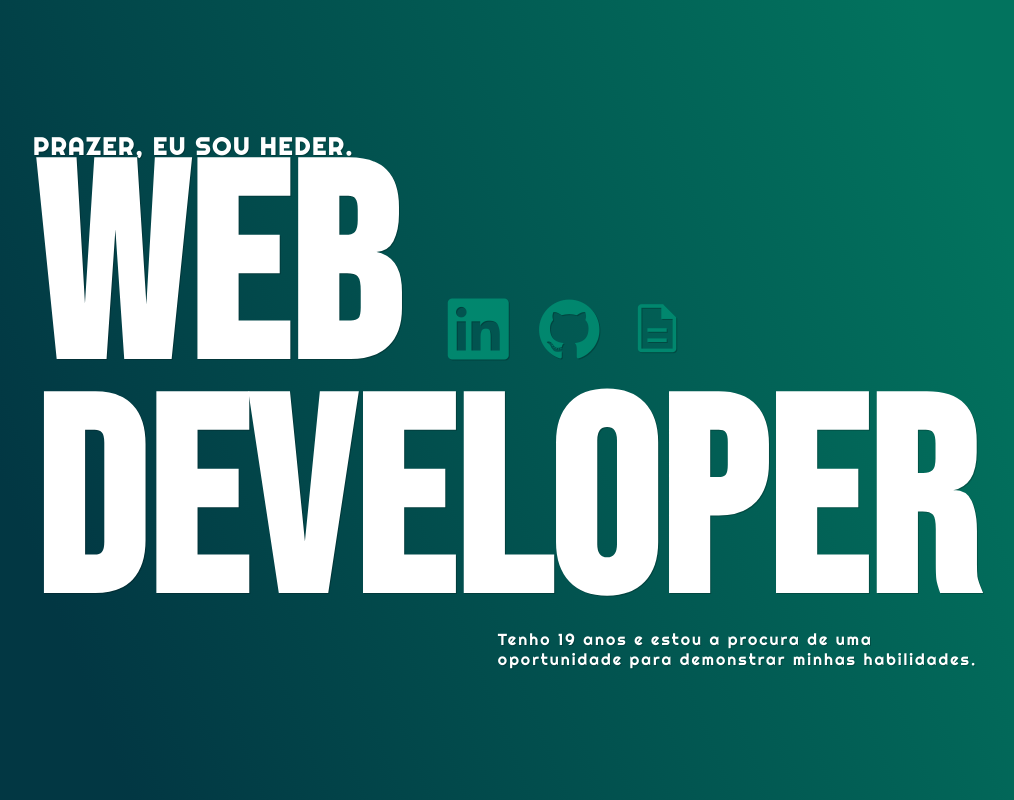
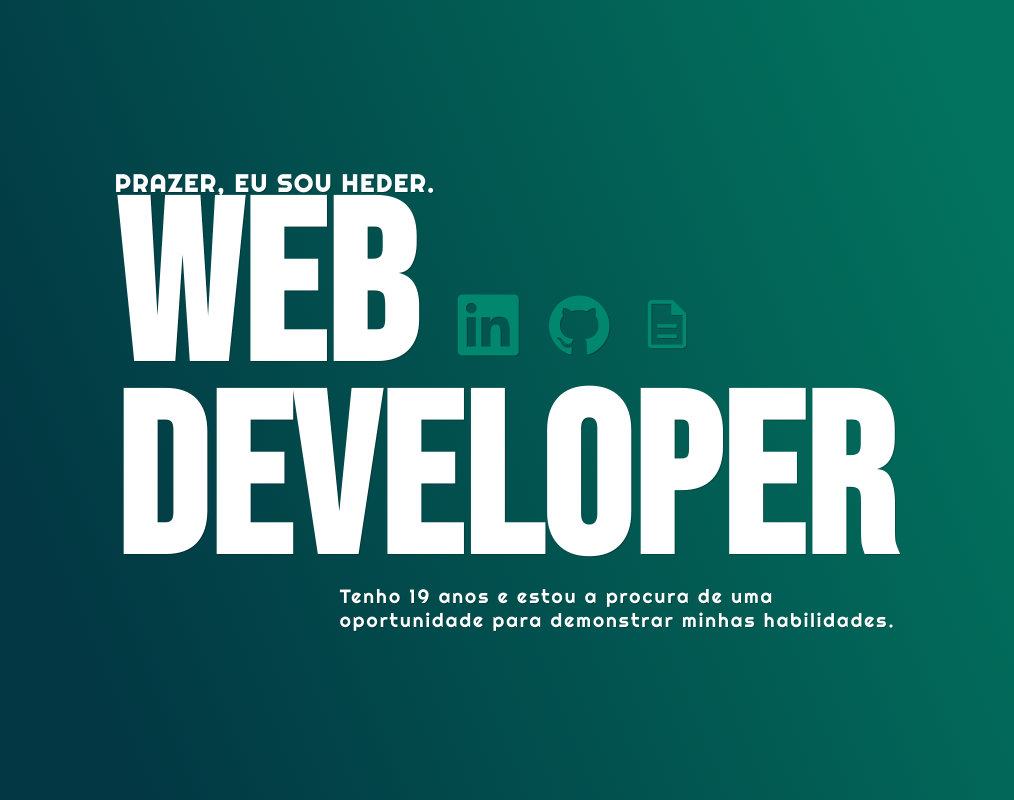
Before and after one commit to hederdavid/meu-portfolio, a plain HTML site: page index.html in a window 1280 px wide. Shown: the whole page, without its empty margins (135-1149 px from the left). Drawn offline with nearby package versions, Linux system fonts and the light colour scheme.

Commit message:
correção do tamanho das fontes

```diff
--- a/estilos/style.css
+++ b/estilos/style.css
@@ -40,7 +40,7 @@ header {
 .apresentacao h1 {
     font-family: var(--fonte1);
     line-height: 0.86em;
-    font-size: 17em;
+    font-size: 14em;
 }
 
 .apresentacao h2 {
@@ -53,7 +53,7 @@ header {
     display: flex;
     justify-content: flex-end;
     font-family: var(--fonte2);
-    font-size: 1em;
+    font-size: 1.2em;
 }
 
 .web-links {
```
